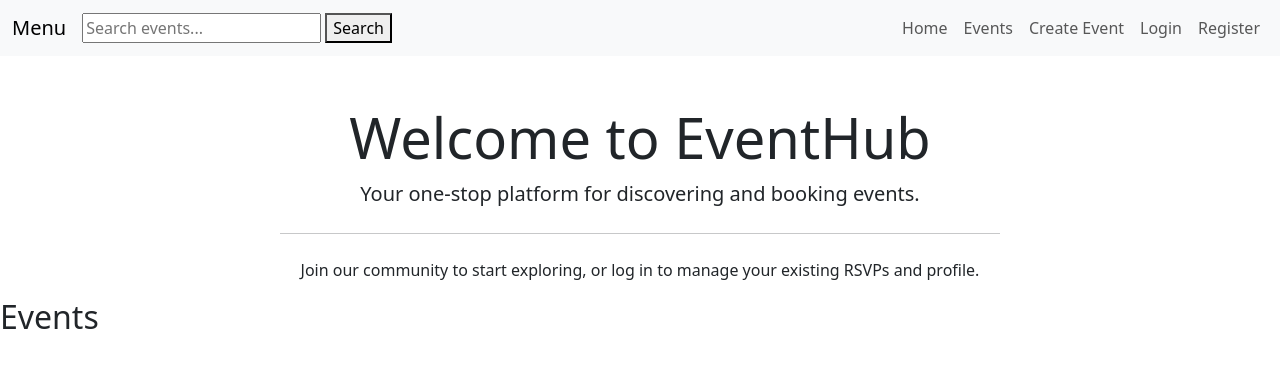
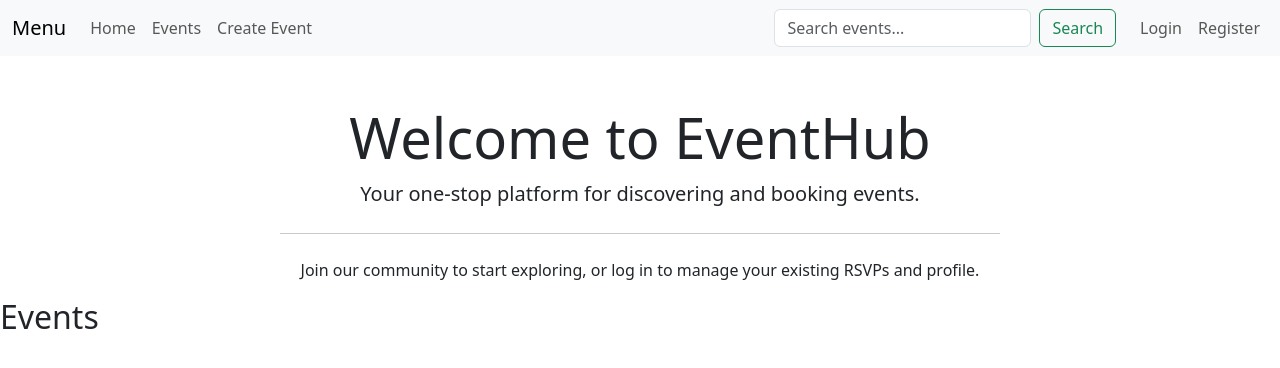
Before and after one commit to Samira-panahi/WebDevProject-FSD14, a PHP site: page / in a window 1280 px wide. Shown: the top 368 px of the page. Run offline with PHP 8.4, Linux system fonts and the light colour scheme; data that the repository does not hold is empty; a stand-in replaces the project's code that opens the database connection; some libraries are stand-ins or nearby versions.

Commit message:
Modified the header.php

```diff
--- a/app/view/layout/header.php
+++ b/app/view/layout/header.php
@@ -11,29 +11,17 @@
     <nav class="navbar navbar-expand-lg navbar-light bg-light">
     <div class="container-fluid">
 
-            <a class="navbar-brand" href="<?php echo BASE_URL; ?>/public/">Menu</a>
+        <a class="navbar-brand" href="<?= BASE_URL ?>/public/">Menu</a>
 
         <button class="navbar-toggler" type="button" data-bs-toggle="collapse" data-bs-target="#mainNavbar" aria-controls="mainNavbar" aria-expanded="false" aria-label="Toggle navigation">
             <span class="navbar-toggler-icon"></span>
         </button>
 
-            <form action="<?= BASE_URL ?>/public/event.php" method="get" class="search-form">
-                <input type="hidden" name="page" value="search">
-                <input type="text" name="q" placeholder="Search events..." required>
-                <button type="submit">Search</button>
-            </form>
-
-
         <div class="collapse navbar-collapse" id="mainNavbar">
-                <ul class="navbar-nav ms-auto">
-
+            <ul class="navbar-nav me-auto mb-2 mb-lg-0">
                 <li class="nav-item">
-                        <a class="nav-link" href="<?php echo BASE_URL; ?>/public/">Home</a>
+                    <a class="nav-link" href="<?= BASE_URL ?>/public/">Home</a>
                 </li>
-
-                    <!-- <li class="nav-item">
-                            <a class="nav-link" href="<?= BASE_URL ?>/public/event.php?page=list">Events</a>
-                        </li> -->
 
                 <?php if (isset($_SESSION['user_role']) && $_SESSION['user_role'] !== 'admin'): ?>
                     <li class="nav-item">
@@ -48,37 +36,41 @@
                 <li class="nav-item">
                     <a class="nav-link" href="<?= BASE_URL ?>/public/event.php?page=create">Create Event</a>
                 </li>
+            </ul>
 
-                    <?php // Check if user is logged in by verifying session variable to display appropriate options in navbar
-                    ?>
+            <!-- Search form -->
+            <form class="d-flex me-3" action="<?= BASE_URL ?>/public/event.php" method="get">
+                <input type="hidden" name="page" value="search">
+                <input class="form-control me-2" type="search" name="q" placeholder="Search events..." aria-label="Search" required>
+                <button class="btn btn-outline-success" type="submit">Search</button>
+            </form>
+
+            <ul class="navbar-nav mb-2 mb-lg-0">
                 <?php if (isset($_SESSION['user_id'])): ?>
                     <li class="nav-item">
-                            <a class="nav-link" href="<?php echo BASE_URL; ?>/public/profile.php">My Profile</a>
+                        <a class="nav-link" href="<?= BASE_URL ?>/public/profile.php">My Profile</a>
                     </li>
-                        <!-- samira --- Admin Dashboard link for admin users only -->
                     <?php if (isset($_SESSION['user_role']) && $_SESSION['user_role'] === 'admin'): ?>
                         <li class="nav-item">
-                                <a class="nav-link" href="<?php echo BASE_URL; ?>/public/admin/admin.php">Admin Dashboard</a>
+                            <a class="nav-link" href="<?= BASE_URL ?>/public/admin/admin.php">Admin Dashboard</a>
                         </li>
                     <?php endif; ?>
-
                     <li class="nav-item">
-                            <form action="<?php echo BASE_URL; ?>/public/logout.php" method="POST" class="d-flex">
+                        <form action="<?= BASE_URL ?>/public/logout.php" method="POST" class="d-flex">
                             <button type="submit" class="btn btn-link nav-link">Logout</button>
                         </form>
                     </li>
                 <?php else: ?>
                     <li class="nav-item">
-                            <a class="nav-link" href="<?php echo BASE_URL; ?>/public/login.php">Login</a>
+                        <a class="nav-link" href="<?= BASE_URL ?>/public/login.php">Login</a>
                     </li>
                     <li class="nav-item">
-                            <a class="nav-link" href="<?php echo BASE_URL; ?>/public/register.php">Register</a>
+                        <a class="nav-link" href="<?= BASE_URL ?>/public/register.php">Register</a>
                     </li>
                 <?php endif; ?>
-
             </ul>
         </div>
-
     </div>
 </nav>
+
     <div class="container">
```
Lines whose indentation alone changed are shown as unchanged.
